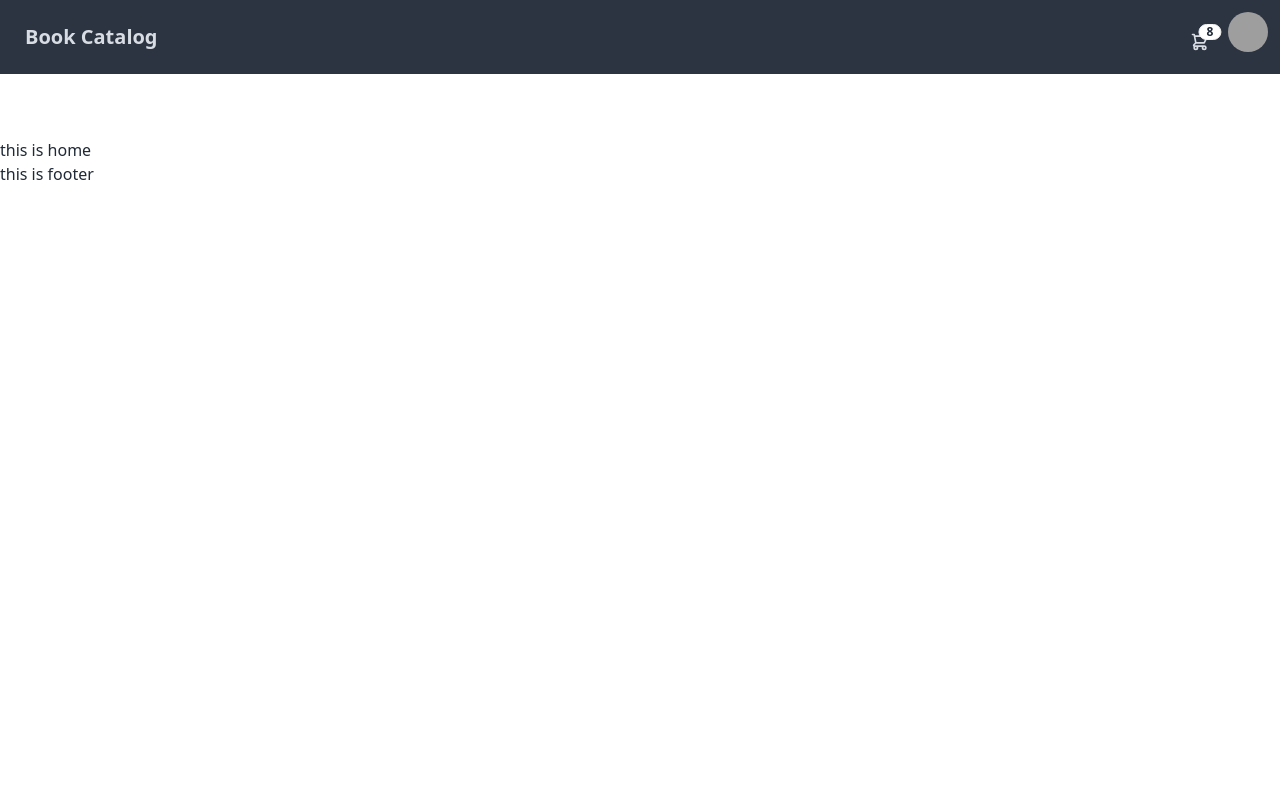
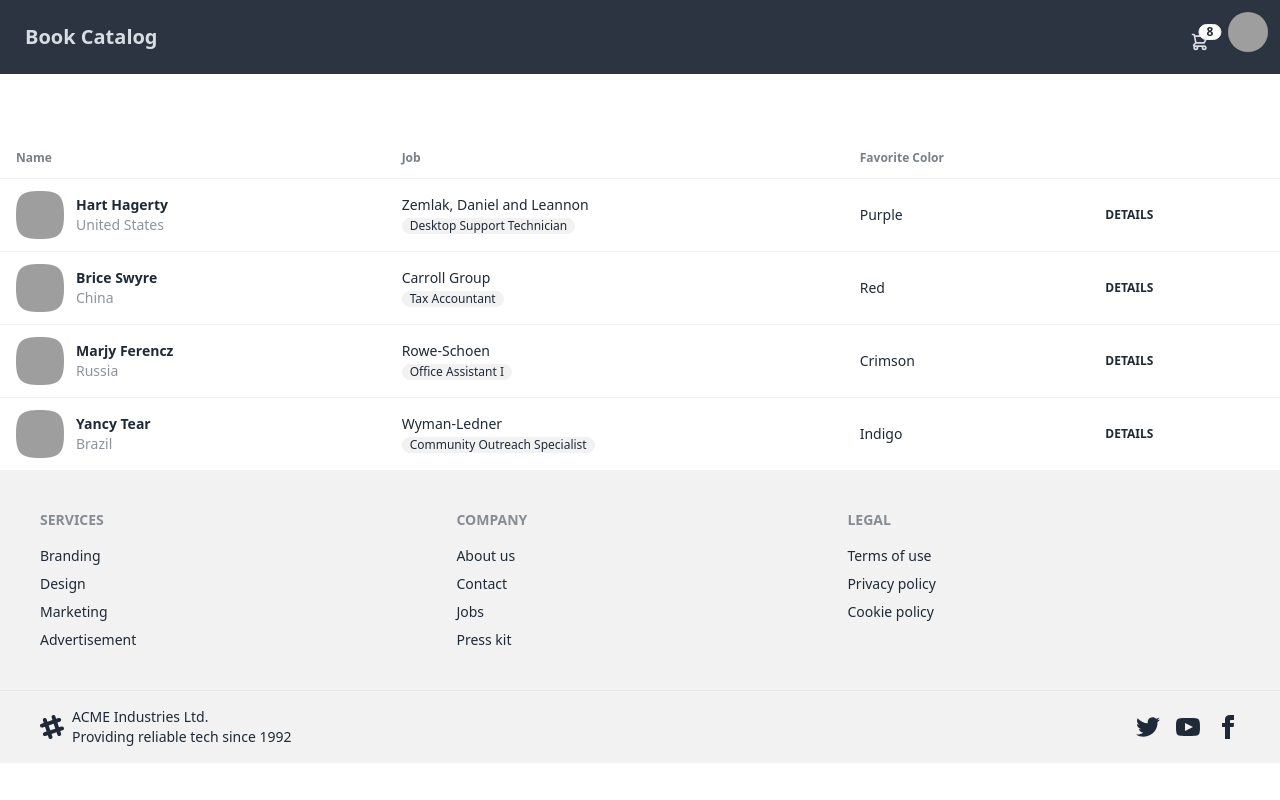
Before and after one commit to Habibtusher/Book-Catalog, a React (Vite) app: page / in a window 1280 px wide. Built offline with nearby package versions, Linux system fonts and the light colour scheme; grey boxes are pictures that could not be loaded.

Commit message:
navbar and footer add

```diff
--- /dev/null
+++ b/src/components/Book.tsx
@@ -0,0 +1,130 @@
+import React from 'react';
+
+const Book = () => {
+    return (
+        <div className="overflow-x-auto">
+        <table className="table">
+          {/* head */}
+          <thead>
+            <tr>
+
+              <th>Name</th>
+              <th>Job</th>
+              <th>Favorite Color</th>
+              <th></th>
+            </tr>
+          </thead>
+          <tbody>
+            {/* row 1 */}
+            <tr>
+
+              <td>
+                <div className="flex items-center space-x-3">
+                  <div className="avatar">
+                    <div className="mask mask-squircle w-12 h-12">
+                      <img src="/tailwind-css-component-profile-2@56w.png" alt="Avatar Tailwind CSS Component" />
+                    </div>
+                  </div>
+                  <div>
+                    <div className="font-bold">Hart Hagerty</div>
+                    <div className="text-sm opacity-50">United States</div>
+                  </div>
+                </div>
+              </td>
+              <td>
+                Zemlak, Daniel and Leannon
+                <br/>
+                <span className="badge badge-ghost badge-sm">Desktop Support Technician</span>
+              </td>
+              <td>Purple</td>
+              <th>
+                <button className="btn btn-ghost btn-xs">details</button>
+              </th>
+            </tr>
+            {/* row 2 */}
+            <tr>
+
+              <td>
+                <div className="flex items-center space-x-3">
+                  <div className="avatar">
+                    <div className="mask mask-squircle w-12 h-12">
+                      <img src="/tailwind-css-component-profile-3@56w.png" alt="Avatar Tailwind CSS Component" />
+                    </div>
+                  </div>
+                  <div>
+                    <div className="font-bold">Brice Swyre</div>
+                    <div className="text-sm opacity-50">China</div>
+                  </div>
+                </div>
+              </td>
+              <td>
+                Carroll Group
+                <br/>
+                <span className="badge badge-ghost badge-sm">Tax Accountant</span>
+              </td>
+              <td>Red</td>
+              <th>
+                <button className="btn btn-ghost btn-xs">details</button>
+              </th>
+            </tr>
+            {/* row 3 */}
+            <tr>
+
+              <td>
+                <div className="flex items-center space-x-3">
+                  <div className="avatar">
+                    <div className="mask mask-squircle w-12 h-12">
+                      <img src="/tailwind-css-component-profile-4@56w.png" alt="Avatar Tailwind CSS Component" />
+                    </div>
+                  </div>
+                  <div>
+                    <div className="font-bold">Marjy Ferencz</div>
+                    <div className="text-sm opacity-50">Russia</div>
+                  </div>
+                </div>
+              </td>
+              <td>
+                Rowe-Schoen
+                <br/>
+                <span className="badge badge-ghost badge-sm">Office Assistant I</span>
+              </td>
+              <td>Crimson</td>
+              <th>
+                <button className="btn btn-ghost btn-xs">details</button>
+              </th>
+            </tr>
+            {/* row 4 */}
+            <tr>
+
+              <td>
+                <div className="flex items-center space-x-3">
+                  <div className="avatar">
+                    <div className="mask mask-squircle w-12 h-12">
+                      <img src="/tailwind-css-component-profile-5@56w.png" alt="Avatar Tailwind CSS Component" />
+                    </div>
+                  </div>
+                  <div>
+                    <div className="font-bold">Yancy Tear</div>
+                    <div className="text-sm opacity-50">Brazil</div>
+                  </div>
+                </div>
+              </td>
+              <td>
+                Wyman-Ledner
+                <br/>
+                <span className="badge badge-ghost badge-sm">Community Outreach Specialist</span>
+              </td>
+              <td>Indigo</td>
+              <th>
+                <button className="btn btn-ghost btn-xs">details</button>
+              </th>
+            </tr>
+          </tbody>
+
+
+        </table>
+      </div>
+    );
+};
+
+export default Book;
--- /dev/null
+++ b/src/components/LatestBooks.tsx
@@ -0,0 +1,11 @@
+
+
+const LatestBooks = () => {
+    return (
+        <div>
+            latest books
+        </div>
+    );
+};
+
+export default LatestBooks;
--- a/src/layouts/Footer.tsx
+++ b/src/layouts/Footer.tsx
@@ -1,11 +1,89 @@
-import React from 'react';
 
 const Footer = () => {
-    return (
-        <div>
-            this is footer
-        </div>
-    );
+  return (
+    <div className="bg-base-200">
+      <div className="container mx-auto">
+        <footer className="footer p-10  text-base-content">
+          <div>
+            <span className="footer-title">Services</span>
+            <a className="link link-hover">Branding</a>
+            <a className="link link-hover">Design</a>
+            <a className="link link-hover">Marketing</a>
+            <a className="link link-hover">Advertisement</a>
+          </div>
+          <div>
+            <span className="footer-title">Company</span>
+            <a className="link link-hover">About us</a>
+            <a className="link link-hover">Contact</a>
+            <a className="link link-hover">Jobs</a>
+            <a className="link link-hover">Press kit</a>
+          </div>
+          <div>
+            <span className="footer-title">Legal</span>
+            <a className="link link-hover">Terms of use</a>
+            <a className="link link-hover">Privacy policy</a>
+            <a className="link link-hover">Cookie policy</a>
+          </div>
+        </footer>
+        <footer className="footer px-10 py-4 border-t bg-base-200 text-base-content border-base-300">
+          <div className="items-center grid-flow-col">
+            <svg
+              width="24"
+              height="24"
+              viewBox="0 0 24 24"
+              xmlns="http://www.w3.org/2000/svg"
+              fillRule="evenodd"
+              clip-rule="evenodd"
+              className="fill-current"
+            >
+              <path d="M22.672 15.226l-2.432.811.841 2.515c.33 1.019-.209 2.127-1.23 2.456-1.15.325-2.148-.321-2.463-1.226l-.84-2.518-5.013 1.677.84 2.517c.391 1.203-.434 2.542-1.831 2.542-.88 0-1.601-.564-1.86-1.314l-.842-2.516-2.431.809c-1.135.328-2.145-.317-2.463-1.229-.329-1.018.211-2.127 1.231-2.456l2.432-.809-1.621-4.823-2.432.808c-1.355.384-2.558-.59-2.558-1.839 0-.817.509-1.582 1.327-1.846l2.433-.809-.842-2.515c-.33-1.02.211-2.129 1.232-2.458 1.02-.329 2.13.209 2.461 1.229l.842 2.515 5.011-1.677-.839-2.517c-.403-1.238.484-2.553 1.843-2.553.819 0 1.585.509 1.85 1.326l.841 2.517 2.431-.81c1.02-.33 2.131.211 2.461 1.229.332 1.018-.21 2.126-1.23 2.456l-2.433.809 1.622 4.823 2.433-.809c1.242-.401 2.557.484 2.557 1.838 0 .819-.51 1.583-1.328 1.847m-8.992-6.428l-5.01 1.675 1.619 4.828 5.011-1.674-1.62-4.829z"></path>
+            </svg>
+            <p>
+              ACME Industries Ltd. <br />
+              Providing reliable tech since 1992
+            </p>
+          </div>
+          <div className="md:place-self-center md:justify-self-end">
+            <div className="grid grid-flow-col gap-4">
+              <a>
+                <svg
+                  xmlns="http://www.w3.org/2000/svg"
+                  width="24"
+                  height="24"
+                  viewBox="0 0 24 24"
+                  className="fill-current"
+                >
+                  <path d="M24 4.557c-.883.392-1.832.656-2.828.775 1.017-.609 1.798-1.574 2.165-2.724-.951.564-2.005.974-3.127 1.195-.897-.957-2.178-1.555-3.594-1.555-3.179 0-5.515 2.966-4.797 6.045-4.091-.205-7.719-2.165-10.148-5.144-1.29 2.213-.669 5.108 1.523 6.574-.806-.026-1.566-.247-2.229-.616-.054 2.281 1.581 4.415 3.949 4.89-.693.188-1.452.232-2.224.084.626 1.956 2.444 3.379 4.6 3.419-2.07 1.623-4.678 2.348-7.29 2.04 2.179 1.397 4.768 2.212 7.548 2.212 9.142 0 14.307-7.721 13.995-14.646.962-.695 1.797-1.562 2.457-2.549z"></path>
+                </svg>
+              </a>
+              <a>
+                <svg
+                  xmlns="http://www.w3.org/2000/svg"
+                  width="24"
+                  height="24"
+                  viewBox="0 0 24 24"
+                  className="fill-current"
+                >
+                  <path d="M19.615 3.184c-3.604-.246-11.631-.245-15.23 0-3.897.266-4.356 2.62-4.385 8.816.029 6.185.484 8.549 4.385 8.816 3.6.245 11.626.246 15.23 0 3.897-.266 4.356-2.62 4.385-8.816-.029-6.185-.484-8.549-4.385-8.816zm-10.615 12.816v-8l8 3.993-8 4.007z"></path>
+                </svg>
+              </a>
+              <a>
+                <svg
+                  xmlns="http://www.w3.org/2000/svg"
+                  width="24"
+                  height="24"
+                  viewBox="0 0 24 24"
+                  className="fill-current"
+                >
+                  <path d="M9 8h-3v4h3v12h5v-12h3.642l.358-4h-4v-1.667c0-.955.192-1.333 1.115-1.333h2.885v-5h-3.808c-3.596 0-5.192 1.583-5.192 4.615v3.385z"></path>
+                </svg>
+              </a>
+            </div>
+          </div>
+        </footer>
+      </div>
+    </div>
+  );
 };
 
 export default Footer;
--- a/src/layouts/Navbar.tsx
+++ b/src/layouts/Navbar.tsx
@@ -1,4 +1,4 @@
-import React from 'react';
+
 import { Link } from 'react-router-dom';
 
 const Navbar = () => {
--- a/src/pages/home/Home.tsx
+++ b/src/pages/home/Home.tsx
@@ -1,9 +1,10 @@
-import React from 'react';
+
+import Book from '../../components/Book';
 
 const Home = () => {
     return (
-        <div>
-            this is home
+        <div className='container mx-auto'>
+            <Book/>
         </div>
     );
 };
```
